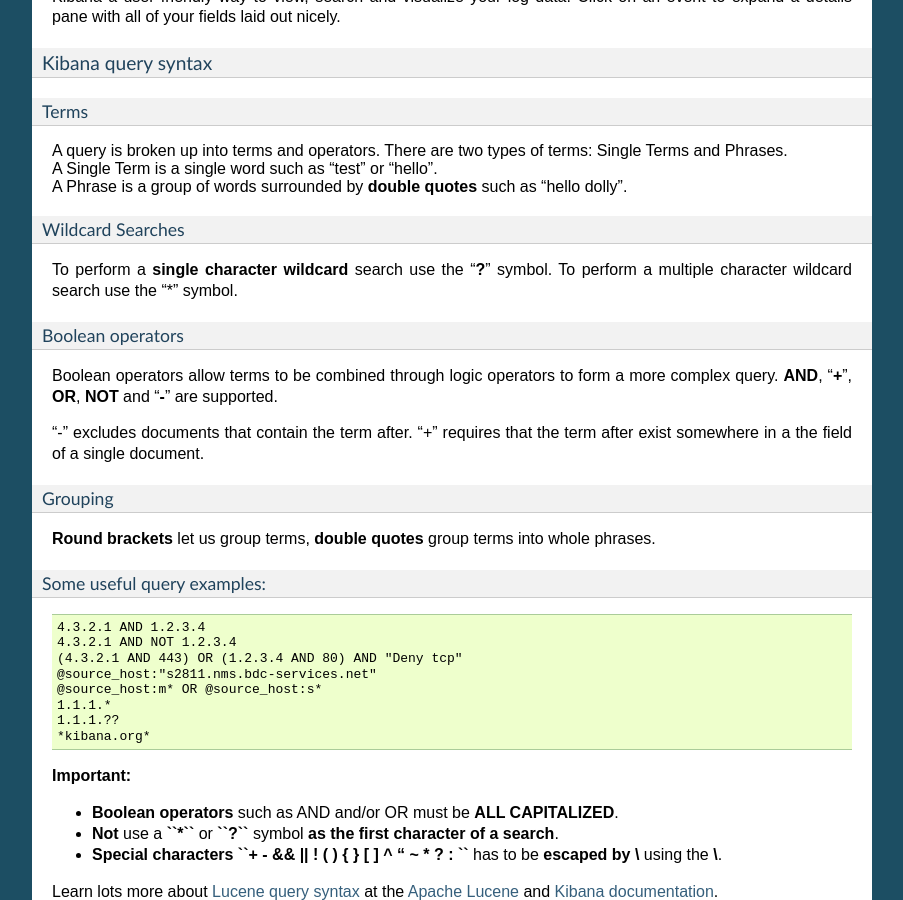
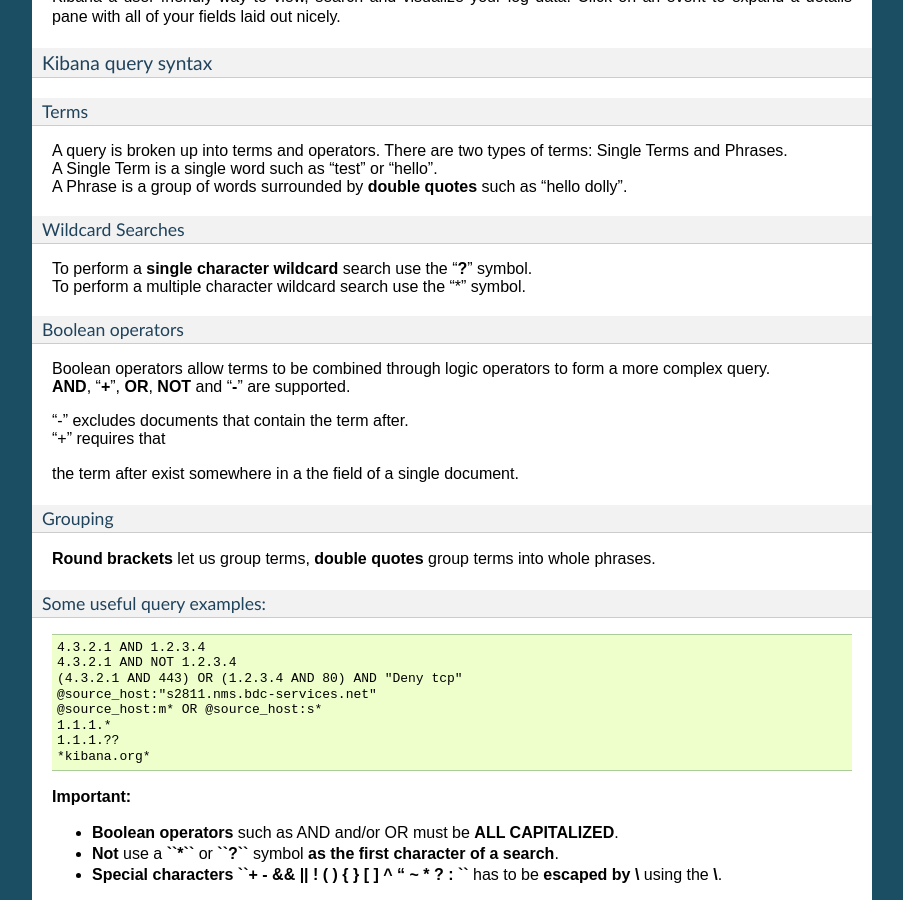
Before and after one commit to bluemutedwisdom/elma-doc, a Sphinx documentation site: the page built from source/manuals/user.rst, in a window 1280 px wide and 900 px high, scrolled down 1071 px. Shown: the whole window, without its empty margins (198-1101 px from the left). Built offline with Sphinx 7.4.7, drawn with Linux system fonts in a browser that asks for light colours; pages that are not in the unit, such as notebooks, are missing from menus.

Commit message:
Some finetuning on formats

```diff
--- a/source/manuals/user.rst
+++ b/source/manuals/user.rst
@@ -55,23 +55,23 @@
 Wildcard Searches
 ^^^^^^^^^^^^^^^^^
 
-To perform a **single character wildcard** search use the "**?**" symbol.
-To perform a multiple character wildcard search use the "*" symbol.
+| To perform a **single character wildcard** search use the "**?**" symbol.
+| To perform a multiple character wildcard search use the "*" symbol.
 
 Boolean operators
 ^^^^^^^^^^^^^^^^^
 
-Boolean operators allow terms to be combined through logic operators to form a more complex query.
-**AND**, "**+**", **OR**, **NOT** and "**-**" are supported.
+| Boolean operators allow terms to be combined through logic operators to form a more complex query.
+| **AND**, "**+**", **OR**, **NOT** and "**-**" are supported.
 
-"-" excludes documents that contain the term after. "+" requires that
+| "-" excludes documents that contain the term after.
+| "+" requires that
 the term after exist somewhere in a the field of a single document.
 
 Grouping
 ^^^^^^^^
 
-**Round brackets** let us group terms, **double quotes** group terms into whole
-phrases.
+**Round brackets** let us group terms, **double quotes** group terms into whole phrases.
 
 Some useful query examples:
 ^^^^^^^^^^^^^^^^^^^^^^^^^^^
```
